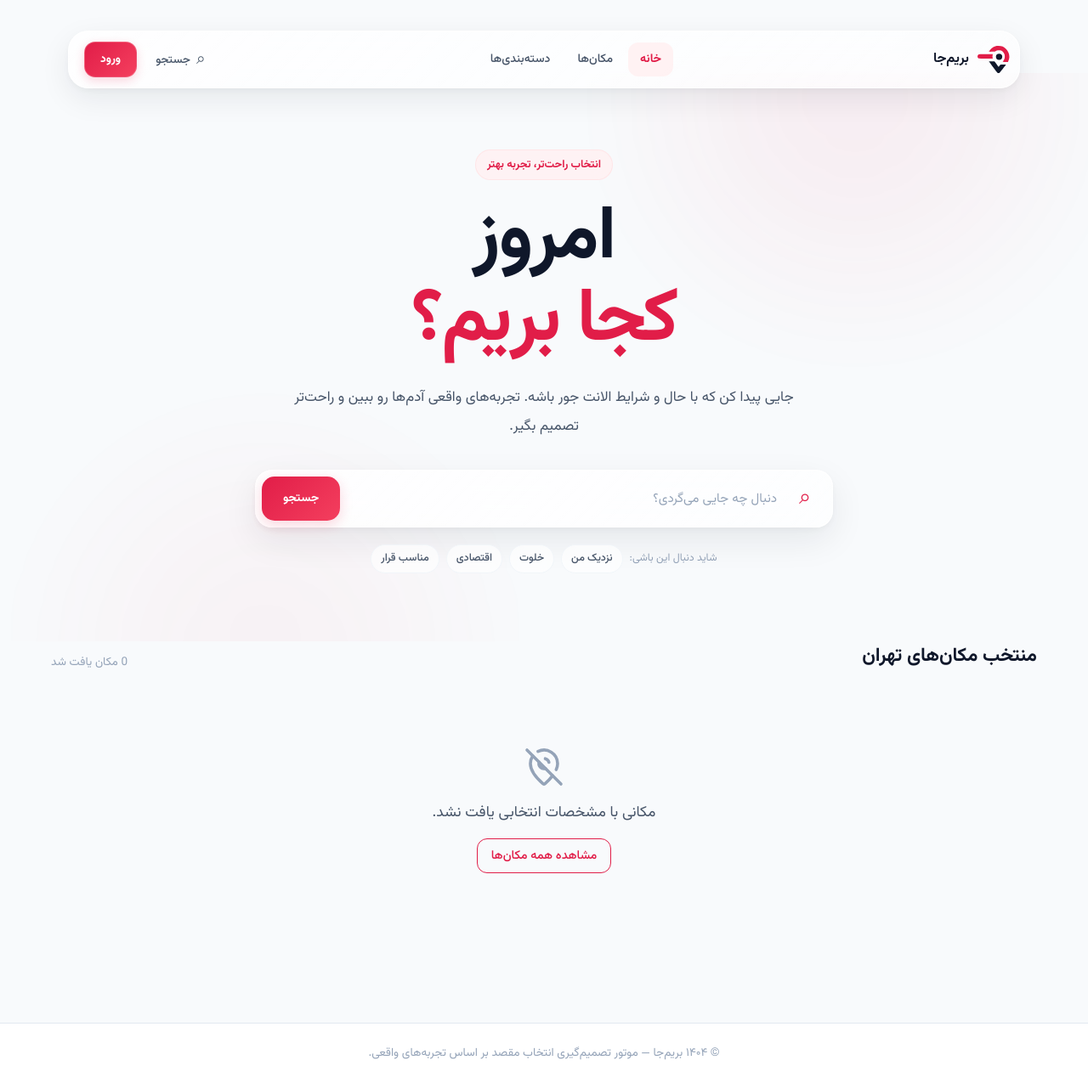
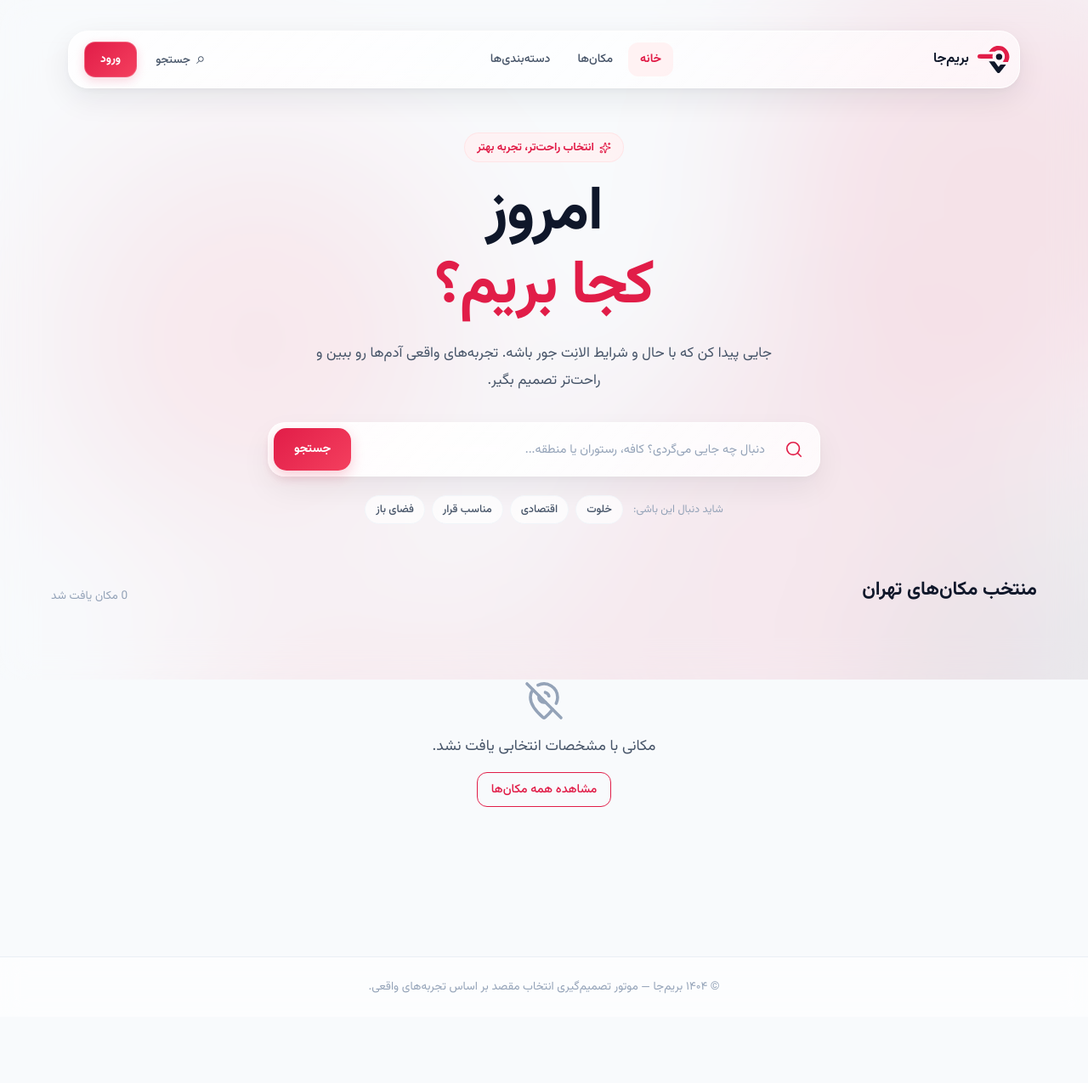
Before and after one commit to masterranktech/berimja, a Django app: page / in a window 1280 px wide. Shown: the whole page at 85% size. After the commit the page ends 1170 px from the top, so only its background shows below. Run offline with Django 5.2, Linux system fonts and the light colour scheme; data that the repository does not hold is empty.

Commit message:
circle glass added to the background. header needs update

```diff
--- a/static/css/components.css
+++ b/static/css/components.css
@@ -336,8 +336,10 @@
 
 /* کامپوننت فوتر */
 .main-footer {
-  background-color: var(--bg-surface);
-  border-top: 1px solid var(--border-base);
+  background: rgba(255, 255, 255, 0.6) !important;
+  backdrop-filter: blur(14px);
+  -webkit-backdrop-filter: blur(14px);
+  border-top: 1px solid rgba(226, 232, 240, 0.7);
   padding: 1.5rem 0;
   margin-top: 3rem;
   text-align: center;
--- a/static/css/home.css
+++ b/static/css/home.css
@@ -4,82 +4,31 @@
 
 .hero-section {
   position: relative;
-
-    min-height: 620px;
-
+  min-height: 540px;
   display: flex;
   align-items: center;
-
   overflow: hidden;
-
-    background-color: var(--bg-body);
+  background-color: transparent !important; /* عبور دایره‌ها از زیر هیرو */
 }
 
-
 /* ==========================================================================
-   Background Glows
-   ========================================================================== */
-
-.hero-glow {
-    position: absolute;
-
-    width: 420px;
-    height: 420px;
-
-    border-radius: 50%;
-
-    filter: blur(90px);
-
-    pointer-events: none;
-
-    opacity: 0.45;
-}
-
-.hero-glow-primary {
-    top: -180px;
-    right: 5%;
-
-    background-color: rgba(225, 29, 72, 0.12);
-}
-
-.hero-glow-secondary {
-    bottom: -220px;
-    left: 8%;
-
-    background-color: rgba(244, 63, 94, 0.09);
-}
-
-
-/* ==========================================================================
-   Hero Container
+   Hero Container & Content
    ========================================================================== */
 
 .hero-container {
     position: relative;
-
     width: 100%;
     max-width: 1200px;
-
     margin: 0 auto;
-
-    padding: 90px 20px 80px;
-
+    padding: 70px 20px 60px;
     z-index: 1;
 }
 
-
-/* ==========================================================================
-   Hero Content
-   ========================================================================== */
-
 .hero-content {
     max-width: 760px;
-
     margin: 0 auto;
-
     text-align: center;
 }
-
 
 /* ==========================================================================
    Hero Badge
@@ -88,195 +37,134 @@
 .hero-badge {
     display: inline-flex;
     align-items: center;
-
-    padding: 7px 13px;
-
-    margin-bottom: 22px;
-
-    background-color: rgba(255, 241, 242, 0.8);
-
-    border: 1px solid rgba(255, 228, 230, 0.9);
-
+    padding: 6px 14px;
+    margin-bottom: 20px;
+    background-color: rgba(255, 241, 242, 0.85);
+    border: 1px solid rgba(255, 228, 230, 0.95);
     border-radius: var(--radius-full);
-
     color: var(--color-primary);
-
-    font-size: 0.8rem;
+    font-size: 0.825rem;
     font-weight: 600;
-
     backdrop-filter: blur(10px);
     -webkit-backdrop-filter: blur(10px);
 }
 
-
 /* ==========================================================================
-   Hero Title
+   Hero Title & Description
    ========================================================================== */
 
 .hero-title {
     margin: 0;
-
     color: var(--text-primary);
-
-    font-size: clamp(3rem, 7vw, 5.5rem);
+    font-size: clamp(2.6rem, 6vw, 4.5rem);
     font-weight: 800;
-
-    line-height: 1.1;
-
-    letter-spacing: -2px;
+    line-height: 1.15;
+    letter-spacing: -1.5px;
 }
 
 .hero-title span {
     display: block;
-
     color: var(--color-primary);
+    margin-top: 4px;
 }
 
+.hero-description {
+    max-width: 580px;
+    margin: 20px auto 32px;
+    color: var(--text-secondary);
+    font-size: 1.05rem;
+    line-height: 1.9;
+}
 
 /* ==========================================================================
-   Hero Description
-   ========================================================================== */
-
-.hero-description {
-    max-width: 590px;
-
-    margin: 24px auto 34px;
-
-    color: var(--text-secondary);
-
-    font-size: 1.05rem;
-    line-height: 2;
-
-}
-
-
-/* ==========================================================================
-   Hero Search
+   Hero Search Box (Glassmorphic)
    ========================================================================== */
 
 .hero-search {
     width: 100%;
-    max-width: 680px;
-
-    min-height: 68px;
-
+    max-width: 650px;
+    min-height: 64px;
     margin: 0 auto;
-
     display: flex;
     align-items: center;
-
-    padding: 7px;
-
-    background:
-        linear-gradient(
+    padding: 6px;
+    background: linear-gradient(
         135deg,
-            rgba(255, 255, 255, 0.88),
-            rgba(255, 255, 255, 0.72)
+        rgba(255, 255, 255, 0.92),
+        rgba(255, 255, 255, 0.78)
     );
-
-    border: 1px solid rgba(255, 255, 255, 0.9);
-
+    border: 1px solid rgba(255, 255, 255, 0.95);
     border-radius: 20px;
-
     box-shadow:
-        0 15px 40px rgba(15, 23, 42, 0.08),
-        0 3px 10px rgba(15, 23, 42, 0.04);
-
+        0 15px 35px rgba(15, 23, 42, 0.06),
+        0 4px 10px rgba(15, 23, 42, 0.03);
     backdrop-filter: blur(20px) saturate(150%);
     -webkit-backdrop-filter: blur(20px) saturate(150%);
+    transition: box-shadow 0.25s ease, border-color 0.25s ease;
 }
 
-
-/* Search Icon */
+.hero-search:focus-within {
+    border-color: rgba(225, 29, 72, 0.35);
+    box-shadow:
+        0 18px 40px rgba(225, 29, 72, 0.09),
+        0 4px 12px rgba(15, 23, 42, 0.04);
+}
 
 .hero-search-icon {
-    width: 50px;
-    height: 50px;
-
+    width: 48px;
+    height: 48px;
     flex-shrink: 0;
-
     display: flex;
     align-items: center;
     justify-content: center;
-
     color: var(--color-primary);
-
-    font-size: 25px;
 }
-
-
-/* Search Input */
 
 .hero-search input {
     flex: 1;
-
     min-width: 0;
-
-    height: 50px;
-
-    padding: 0 8px;
-
+    height: 48px;
+    padding: 0 10px;
     background: transparent;
-
     border: none;
     outline: none;
-
     color: var(--text-primary);
-
     font-family: inherit;
     font-size: 0.95rem;
 }
 
 .hero-search input::placeholder {
     color: var(--text-muted);
+    font-size: 0.9rem;
 }
 
-
-/* Search Button */
-
 .hero-search button {
-    height: 52px;
-
-    padding: 0 25px;
-
+    height: 50px;
+    padding: 0 24px;
     flex-shrink: 0;
-
-    background:
-        linear-gradient(
-            135deg,
-            var(--color-primary),
-            #f43f5e
-        );
-
+    background: linear-gradient(135deg, var(--color-primary), #f43f5e);
     border: none;
     border-radius: 15px;
-
     color: var(--text-inverse);
-
     font-family: inherit;
-    font-size: 0.875rem;
+    font-size: 0.9rem;
     font-weight: 600;
-
     cursor: pointer;
-
-    box-shadow:
-        0 5px 15px rgba(225, 29, 72, 0.18);
-
-    transition:
-        transform 0.2s ease,
-        box-shadow 0.2s ease;
+    box-shadow: 0 6px 16px rgba(225, 29, 72, 0.22);
+    transition: transform 0.2s ease, box-shadow 0.2s ease;
 }
 
 .hero-search button:hover {
     transform: translateY(-1px);
-
-    box-shadow:
-        0 8px 20px rgba(225, 29, 72, 0.24);
+    box-shadow: 0 8px 22px rgba(225, 29, 72, 0.3);
 }
 
+.hero-search button:active {
+    transform: translateY(0);
+}
 
 /* ==========================================================================
-   Quick Links
+   Hero Quick Links
    ========================================================================== */
 
 .hero-quick-links {
@@ -284,49 +172,71 @@
     align-items: center;
     justify-content: center;
     flex-wrap: wrap;
-
     gap: 8px;
-
-    margin-top: 20px;
+    margin-top: 22px;
 }
 
 .quick-links-label {
     color: var(--text-muted);
-
-    font-size: 0.78rem;
+    font-size: 0.8rem;
+    margin-left: 4px;
 }
 
 .hero-quick-links a {
-    padding: 6px 11px;
-
-    background-color: rgba(255, 255, 255, 0.65);
-
+    padding: 6px 12px;
+    background-color: rgba(255, 255, 255, 0.7);
     border: 1px solid var(--border-light);
-
     border-radius: var(--radius-full);
-
     color: var(--text-secondary);
-
     text-decoration: none;
-
-    font-size: 0.78rem;
+    font-size: 0.8rem;
     font-weight: 500;
-
     backdrop-filter: blur(8px);
     -webkit-backdrop-filter: blur(8px);
-
-    transition:
-        color 0.2s ease,
-        background-color 0.2s ease,
-        border-color 0.2s ease;
+    transition: color 0.2s ease, background-color 0.2s ease, border-color 0.2s ease, transform 0.15s ease;
 }
 
 .hero-quick-links a:hover {
     color: var(--color-primary);
+    background-color: var(--color-primary-light);
+    border-color: var(--color-primary-subtle);
+    transform: translateY(-1px);
+}
 
-    background-color: var(--color-primary-light);
+/* ==========================================================================
+   Mobile Responsive
+   ========================================================================== */
 
-    border-color: var(--color-primary-subtle);
+@media (max-width: 640px) {
+    .hero-section {
+        min-height: auto;
+    }
+
+    .hero-container {
+        padding: 50px 16px 45px;
+    }
+
+    .hero-title {
+        letter-spacing: -1px;
+    }
+
+    .hero-search {
+        border-radius: 16px;
+        padding: 4px;
+        min-height: 56px;
+    }
+
+    .hero-search-icon {
+        width: 38px;
+        height: 38px;
+    }
+
+    .hero-search button {
+        height: 44px;
+        padding: 0 16px;
+        border-radius: 12px;
+        font-size: 0.825rem;
+    }
 }
 
 /* شبکه کارت‌های مکان */
--- a/static/css/style.css
+++ b/static/css/style.css
@@ -143,3 +143,56 @@ img, svg {
   padding-left: 1.25rem;
   padding-right: 1.25rem;
 }
+
+/* ==========================================================================
+   پس‌زمینه اتمسفریک ملایم و سراسری
+   ========================================================================== */
+
+.ambient-background {
+  position: fixed;
+  inset: 0;
+  width: 100vw;
+  height: 100vh;
+  overflow: hidden;
+  z-index: 0;
+  pointer-events: none;
+  background-color: #f8fafc;
+}
+
+.ambient-orbs-container {
+  position: absolute;
+  inset: 0;
+  width: 100%;
+  height: 100%;
+}
+
+/* کاهش غلظت و افزایش پخش‌شدگی نور دایره‌ها برای محو و ملایم شدن */
+.ambient-orb {
+  position: absolute;
+  border-radius: 50%;
+  filter: blur(100px); /* پخش نرم‌تر لبه‌ها */
+  will-change: transform;
+  transform: translate3d(0, 0, 0);
+  pointer-events: none;
+  opacity: 0.65; /* ملایم کردن کل درخشش */
+}
+
+/* لایه مات شیشه‌ای ملایم روی دایره‌ها */
+.frosted-glass-overlay {
+  position: absolute;
+  inset: 0;
+  width: 100%;
+  height: 100%;
+  backdrop-filter: blur(20px);
+  -webkit-backdrop-filter: blur(20px);
+  background: rgba(248, 250, 252, 0.4);
+}
+
+/* شفاف‌سازی بخش‌های اصلی بدنه تا دایره‌ها زیر همه سکشن‌ها جریان داشته باشند */
+.main-content,
+main,
+section {
+  position: relative;
+  z-index: 1;
+  background-color: transparent !important;
+}
--- /dev/null
+++ b/static/js/ambient-orbs.js
@@ -0,0 +1,97 @@
+document.addEventListener('DOMContentLoaded', () => {
+  const container = document.getElementById('ambient-orbs');
+  if (!container) return;
+
+  // تنظیمات دایره‌ها با رنگ‌های مشخص‌تر و پوشش سراسری
+  const orbConfigs = [
+    {
+      // هاله زرشکی بالا سمت راست (نفوذ به زیر هدر و هیرو)
+      x: 70,
+      y: -5,
+      size: 560,
+      color: 'rgba(225, 29, 72, 0.28)', // زرشکی شاخص
+      factorY: 0.18,
+      factorX: -0.06
+    },
+    {
+      // هاله رز ملایم چپ (سمت چپ سرچ‌‌بار)
+      x: 5,
+      y: 20,
+      size: 480,
+      color: 'rgba(244, 63, 94, 0.24)',
+      factorY: -0.12,
+      factorX: 0.05
+    },
+    {
+      // هاله میانی (پشت کارت‌ها)
+      x: 50,
+      y: 50,
+      size: 600,
+      color: 'rgba(225, 29, 72, 0.20)',
+      factorY: 0.22,
+      factorX: 0.08
+    },
+    {
+      // هاله سرمه‌ای شیک (کنتراست خنک در سمت راست کارت‌ها)
+      x: 82,
+      y: 72,
+      size: 520,
+      color: 'rgba(15, 23, 42, 0.15)',
+      factorY: -0.15,
+      factorX: -0.05
+    },
+    {
+      // هاله گرم پایین صفحه (نفوذ کامل به زیر فوتر)
+      x: 12,
+      y: 90,
+      size: 580,
+      color: 'rgba(244, 63, 94, 0.25)',
+      factorY: 0.16,
+      factorX: 0.04
+    }
+  ];
+
+  const orbs = [];
+
+  orbConfigs.forEach((cfg) => {
+    const orb = document.createElement('div');
+    orb.className = 'ambient-orb';
+
+    orb.style.width = `${cfg.size}px`;
+    orb.style.height = `${cfg.size}px`;
+    orb.style.backgroundColor = cfg.color;
+    orb.style.left = `${cfg.x}vw`;
+    orb.style.top = `${cfg.y}vh`;
+
+    container.appendChild(orb);
+
+    orbs.push({
+      el: orb,
+      factorY: cfg.factorY,
+      factorX: cfg.factorX
+    });
+  });
+
+  let isTicking = false;
+
+  function updatePositions() {
+    const scrollY = window.pageYOffset || document.documentElement.scrollTop;
+
+    orbs.forEach((orb) => {
+      const moveY = scrollY * orb.factorY;
+      const moveX = scrollY * orb.factorX;
+      orb.el.style.transform = `translate3d(${moveX.toFixed(1)}px, ${moveY.toFixed(1)}px, 0)`;
+    });
+
+    isTicking = false;
+  }
+
+  window.addEventListener('scroll', () => {
+    if (!isTicking) {
+      window.requestAnimationFrame(updatePositions);
+      isTicking = true;
+    }
+  }, { passive: true });
+
+  updatePositions();
+});
--- a/templates/base.html
+++ b/templates/base.html
@@ -24,6 +24,12 @@
   {% block extra_css %}{% endblock %}
 </head>
 <body>
+
+<!-- پس‌زمینه پویا با هاله‌های نوری شناور و لایه مات سراسری -->
+<div class="ambient-background" aria-hidden="true">
+  <div class="ambient-orbs-container" id="ambient-orbs"></div>
+  <div class="frosted-glass-overlay"></div>
+</div>
 
   <!-- هدر مشترک سایت -->
 {% block site_header %}
@@ -81,6 +87,8 @@
   <!-- اسکریپت کنترل مودال و وضعیت نشست -->
   <script src="{% static 'js/auth-modal.js' %}"></script>
 
+    <script src="{% static 'js/ambient-orbs.js' %}"></script>
+
   <!-- اسکریپت لوکال آیکون‌های Lucide -->
   <script src="{% static 'js/lucide.min.js' %}"></script>
   <script>
--- a/templates/places/home.html
+++ b/templates/places/home.html
@@ -8,17 +8,17 @@
 {% endblock %}
 
 {% block content %}
-<!-- Hero Section -->
+<!-- Hero Section مدرن با افکت Glow و جستجوی شیشه‌ای -->
 <section class="hero-section">
-
+    <!-- هاله‌های نوری پس‌زمینه (Glow Effect) -->
     <div class="hero-glow hero-glow-primary"></div>
     <div class="hero-glow hero-glow-secondary"></div>
 
     <div class="hero-container">
-
         <div class="hero-content">
 
             <span class="hero-badge">
+                <i data-lucide="sparkles" style="width: 14px; height: 14px; margin-left: 6px;"></i>
                 انتخاب راحت‌تر، تجربه بهتر
             </span>
 
@@ -28,58 +28,53 @@
             </h1>
 
             <p class="hero-description">
-                جایی پیدا کن که با حال و شرایط الانت جور باشه.
+                جایی پیدا کن که با حال و شرایط الانِت جور باشه.
                 تجربه‌های واقعی آدم‌ها رو ببین و راحت‌تر تصمیم بگیر.
             </p>
 
-            <!-- Main Search -->
-            <form class="hero-search">
-
+            <!-- فرم اصلی جستجو متصل به جنگو -->
+            <form action="{% url 'places_web:home' %}" method="GET" class="hero-search">
                 <div class="hero-search-icon">
-                    ⌕
+                    <i data-lucide="search" style="width: 22px; height: 22px;"></i>
                 </div>
 
                 <input
                     type="text"
-                    placeholder="دنبال چه جایی می‌گردی؟"
+                    name="q"
+                    value="{{ search_query|default:'' }}"
+                    placeholder="دنبال چه جایی می‌گردی؟ کافه، رستوران یا منطقه..."
                     aria-label="جستجوی مکان"
+                    autocomplete="off"
                 >
 
                 <button type="submit">
                     جستجو
                 </button>
-
             </form>
 
-            <!-- Quick Search Tags -->
+            <!-- لینک‌های فیلتر سریع -->
             <div class="hero-quick-links">
-
                 <span class="quick-links-label">
                     شاید دنبال این باشی:
                 </span>
 
-                <a href="/places?tag=nearby">
-                    نزدیک من
-                </a>
-
-                <a href="/places?tag=quiet">
-                    خلوت
-                </a>
-
-                <a href="/places?tag=cheap">
-                    اقتصادی
-                </a>
-
-                <a href="/places?tag=date">
-                    مناسب قرار
-                </a>
-
+                {% if quick_tags %}
+                    {% for tag in quick_tags|slice:":5" %}
+                        <a href="{% url 'places_web:home' %}?tag={{ tag.name }}">
+                            {{ tag.name }}
+                        </a>
+                    {% endfor %}
+                {% else %}
+                    <!-- فال‌بک در صورت نبود دیتای داینامیک -->
+                    <a href="{% url 'places_web:home' %}?tag=خلوت">خلوت</a>
+                    <a href="{% url 'places_web:home' %}?tag=اقتصادی">اقتصادی</a>
+                    <a href="{% url 'places_web:home' %}?tag=مناسب قرار">مناسب قرار</a>
+                    <a href="{% url 'places_web:home' %}?tag=فضای باز">فضای باز</a>
+                {% endif %}
             </div>
 
         </div>
-
     </div>
-
 </section>
 
 <!-- بخش نمایش لیست مکان‌ها -->
```
Lines whose indentation alone changed are shown as unchanged.
